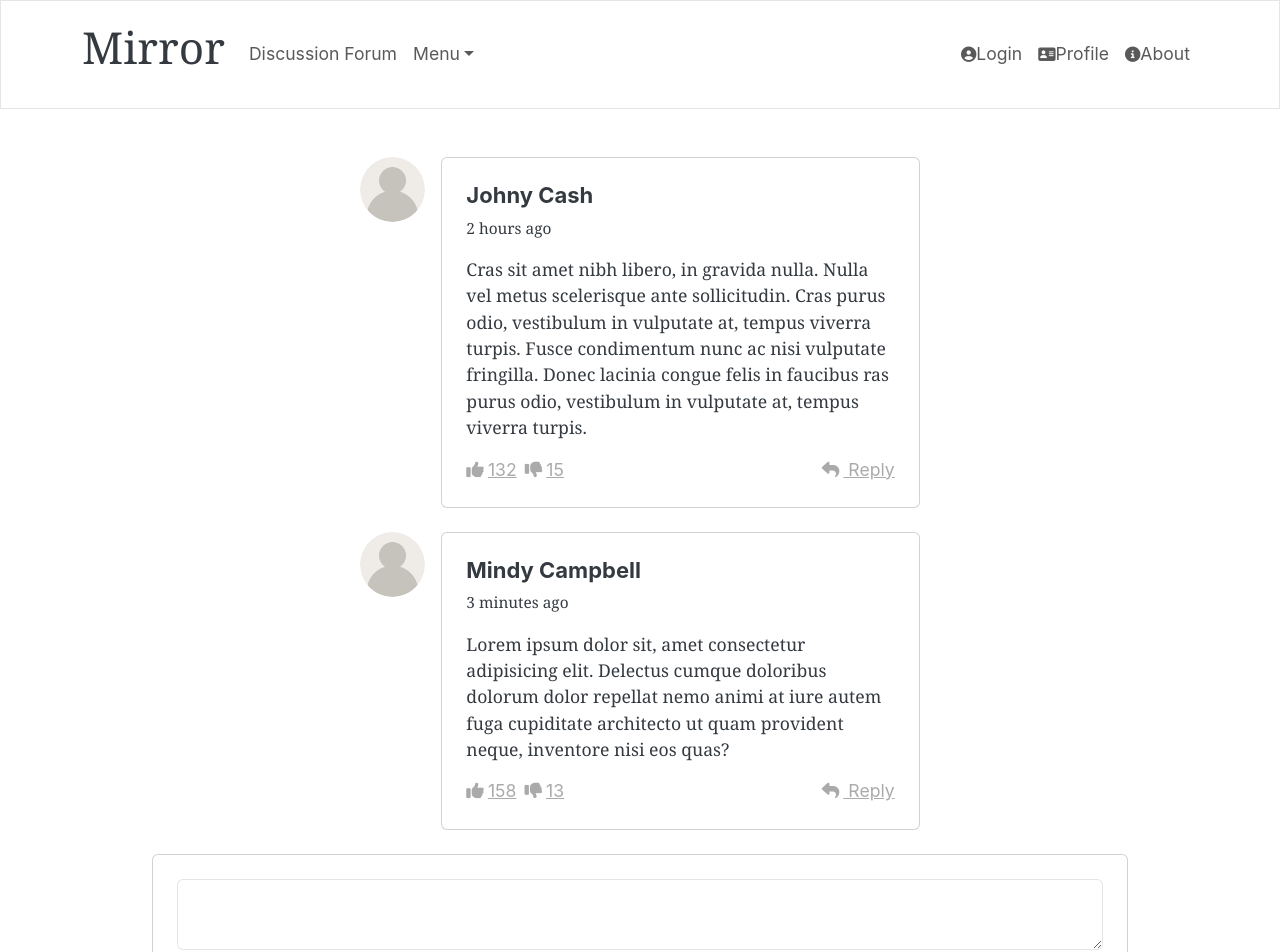
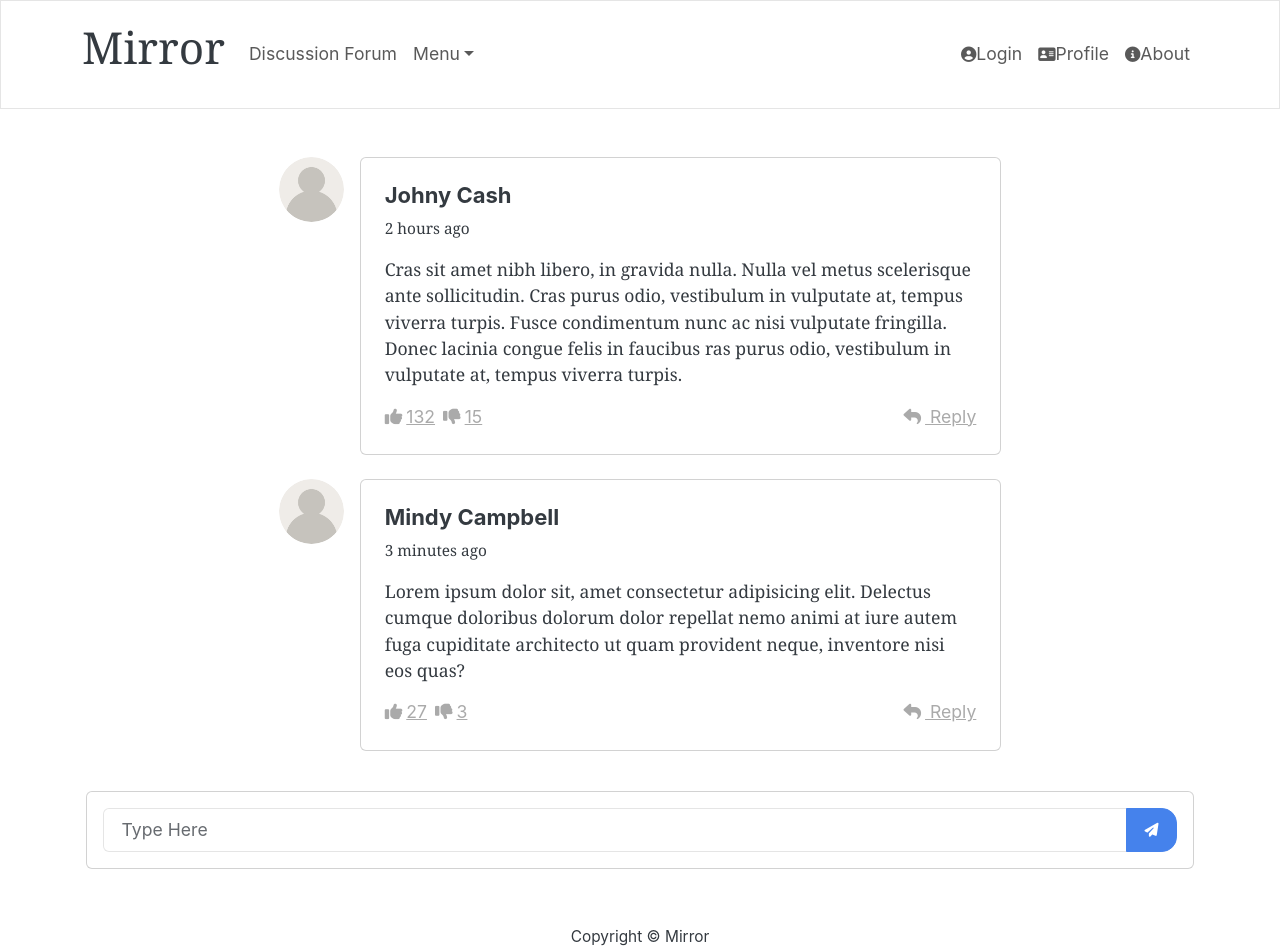
Before and after one commit to jihyeon0903/Mirror_frontend, a React (Create React App) app: page /discussion in a window 1280 px wide. Shown: the top 952 px of the page. Built offline with nearby package versions, Linux system fonts and the light colour scheme.

Commit message:
test screen

```diff
--- a/src/App.js
+++ b/src/App.js
@@ -8,6 +8,8 @@ import HomeScreen from './screens/HomeScreen'
 import { Route, Routes } from 'react-router-dom'
 import SignIn from './screens/Signin'
 import Discussion from './screens/Discussion_Forum'
+import More from './screens/More'
+import TestPage from './screens/TestScreen'
 
 function App() {
   return (
@@ -19,6 +21,8 @@ function App() {
               <Route path="/home" element={<HomeScreen />} />
               <Route path="/login" element={<SignIn />} />
               <Route path="/discussion" element={<Discussion />}/>
+              <Route path="/about" element={<More />}/>
+              <Route path="/test" element={<TestPage/>} />
             </Routes>
         </main>
 
@@ -30,5 +34,3 @@ function App() {
 }
 
 export default App;
-
-//
--- a/src/screens/Discussion_Forum.js
+++ b/src/screens/Discussion_Forum.js
@@ -1,4 +1,6 @@
 import React from "react";
+import Form from 'react-bootstrap/form';
+import { Container } from 'react-bootstrap'
 
 import {
   MDBCard,
@@ -9,14 +11,17 @@ import {
   MDBRow,
   MDBTextArea,
   MDBTypography,
+  MDBInputGroup,
+  MDBInput,
+  MDBBtn
 } from "mdb-react-ui-kit";
 
 export default function Discussion() {
   return (
     <section className="vh-100">
-      <MDBContainer className="py-5" style={{ maxWidth: "1000px" }}>
+      <MDBContainer className="py-5" style={{ maxWidth: "2000px" }}>
         <MDBRow className="justify-content-center">
-          <MDBCol md="11" lg="9" xl="7">
+          <MDBCol md="11" lg="10" xl="7">
             <div className="d-flex flex-start mb-4">
               <img
                 className="rounded-circle shadow-1-strong me-3"
@@ -85,11 +90,11 @@ export default function Discussion() {
                       <div className="d-flex align-items-center">
                         <a href="#!" className="link-muted me-2">
                           <MDBIcon fas icon="thumbs-up me-1" />
-                          158
+                          27
                         </a>
                         <a href="#!" className="link-muted">
                           <MDBIcon fas icon="thumbs-down me-1" />
-                          13
+                          3
                         </a>
                       </div>
                       <a href="#!" className="link-muted">
@@ -103,13 +108,18 @@ export default function Discussion() {
           </MDBCol>
         </MDBRow>
 
-        <MDBCard className="w-100">
-          <MDBCardBody className="p-4">
-            <MDBTextArea className="w-70">
-
-            </MDBTextArea>
-          </MDBCardBody>
-        </MDBCard>
+        <Container className="p-3 w-100">
+          <MDBCard className='w-100'>
+            <MDBCardBody className="p-3">
+              <div class="input-group">
+                <input type="text" class="form-control" placeholder="Type Here" />
+                <MDBBtn rippleColor='dark'>
+                  <i class="fas fa-paper-plane"></i>
+                </MDBBtn>
+              </div>
+            </MDBCardBody>
+          </MDBCard>
+        </Container>
 
       </MDBContainer>
     </section>
--- /dev/null
+++ b/src/screens/More.js
@@ -0,0 +1,29 @@
+import { Container, Col, Image, Row } from 'react-bootstrap'
+import { MDBCard, MDBCardBody } from 'mdb-react-ui-kit'
+
+function More() {
+  return(
+    <Container className='p-0'>
+      <Row>
+        <Col className='mt-5'>
+          <Image src={require("../images/mirror.png")} roundedCircle width={150}/>
+        </Col>
+
+        <Col>
+          <MDBCard className='p-3 mt-5'>
+            <MDBCardBody>
+              <p>
+                Mirror is an interactive platform allowing all users to uncover and be more aware of the different types of unconscious bias they may use in everyday life.
+              </p>
+              <p>
+                Anyone, regardless of their ethnicity, age or gender, can become the user of the platform and enjoy all the features.
+              </p>
+            </MDBCardBody>
+          </MDBCard>
+        </Col>
+      </Row>
+    </Container>
+  )
+}
+
+export default More;
--- a/src/screens/Signin.js
+++ b/src/screens/Signin.js
@@ -41,7 +41,7 @@ function SignIn() {
             </div>
 
             <div class='text-center'>
-              <MDBBtn className='mb-4 mt-4 w-50' size='lg'>Sign In</MDBBtn>
+              <MDBBtn className='mb-4 mt-4 w-100' size='lg'>Sign In</MDBBtn>
             </div>
 
             <MDBRow>
--- a/src/screens/TestScreen.js
+++ b/src/screens/TestScreen.js
@@ -0,0 +1,25 @@
+import { Container, Row, Col } from 'react-bootstrap'
+import { MDBBtn } from 'mdb-react-ui-kit'
+
+function TestPage() {
+  return(
+    <div>
+      <Container>
+      <Col>
+        <div>
+          <p className='fs-2'>
+            Easy and Intuitive<br/>
+            Online Testing<br/>
+            to Break Your Biases
+          </p>
+        </div>
+      </Col>
+      <Col>
+        <MDBBtn size='lg'>Test Now</MDBBtn>
+      </Col>
+      </Container>
+    </div>
+  );
+}
+
+export default TestPage;
```
Also changed, not shown: src/images/mirror.png (added).
